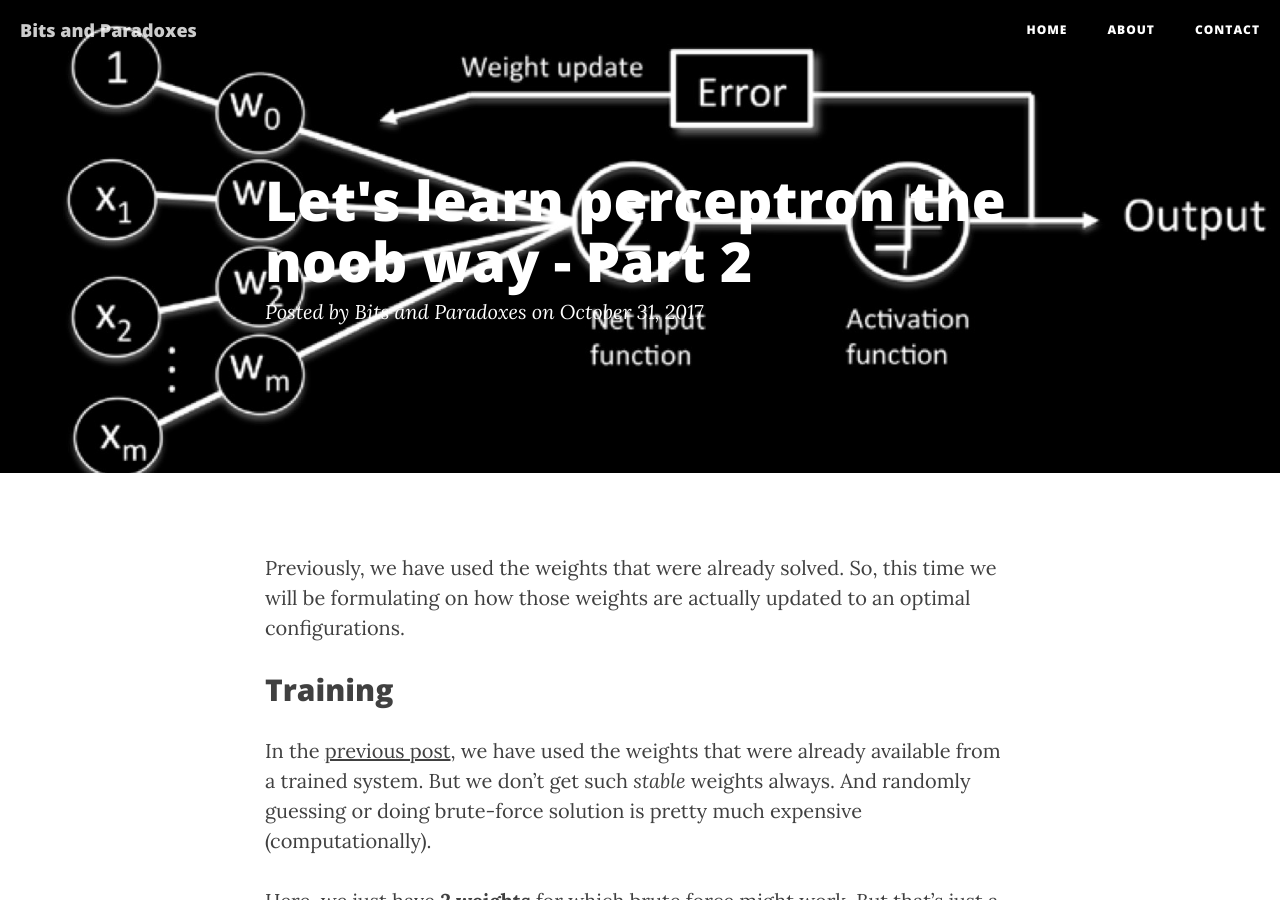
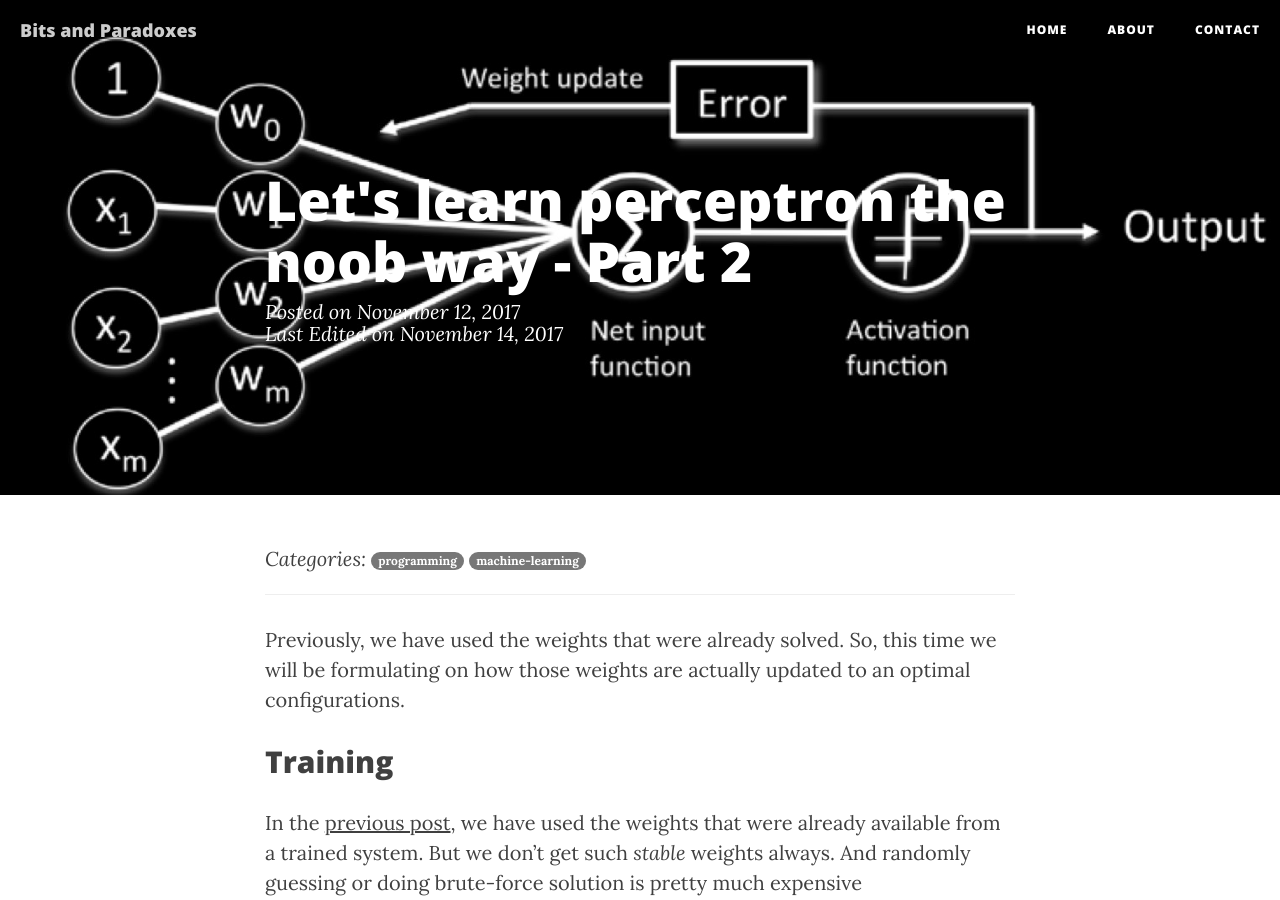
Before and after one commit to NISH1001/NISH1001.github.io, a Jekyll site: the page built from _posts/2017-11-13-perceptron-part-2.markdown, in a window 1280 px wide and 900 px high. Built offline with Jekyll 4.4.1, drawn with Linux system fonts in a browser that asks for light colours; nearby versions of some CDN libraries; comment, search, counter and statistics services are not loaded.

Commit message:
Show categories as badges

```diff
--- a/_config.yml
+++ b/_config.yml
@@ -22,7 +22,7 @@ markdown: kramdown
 highlighter: rouge
 #permalink: pretty
 permalink: /:year/:month/:day/:title.html
-paginate: 5
+paginate: 8
 exclude: ["less","node_modules","Gruntfile.js","package.json","README.md"]
 
 #gems: [jekyll-paginate, jekyll-feed]
--- a/_layouts/post.html
+++ b/_layouts/post.html
@@ -9,7 +9,15 @@ layout: default
             <div class="col-lg-8 col-lg-offset-2 col-md-10 col-md-offset-1">
                 <div class="post-heading">
                     <h1>{{ page.title }}</h1>
-                    <span class="meta">Posted by {% if page.author %}{{ page.author }}{% else %}{{ site.title }}{% endif %} on {{ page.date | date: "%B %-d, %Y" }}</span>
+                    <span class="meta">
+                        Posted on
+                        {{ page.date | date: "%B %-d, %Y" }}
+                        <br/>
+                        {% if page.last_edited_on %}
+                            Last Edited on
+                        {{ page.last_edited_on| date: "%B %-d, %Y" }}
+                        {% endif %}
+                    </span>
                 </div>
             </div>
         </div>
@@ -21,6 +29,17 @@ layout: default
     <div class="container">
         <div class="row">
             <div class="col-lg-8 col-lg-offset-2 col-md-10 col-md-offset-1">
+
+                <div>
+                    <em>Categories: </em>
+                    {% for category in page.categories %}
+                        <span class="badge">
+                            {{ category }}
+                        </span>
+                    {% endfor %}
+                </div>
+
+                <hr>
 
 				{{ content }}
 
--- a/_posts/2017-11-13-perceptron-part-2.markdown
+++ b/_posts/2017-11-13-perceptron-part-2.markdown
@@ -1,7 +1,8 @@
 ---
 layout: post
 title:  "Let's learn perceptron the noob way - Part 2"
-date:   2017-11-01 00:55:37 +0545
+date:   2017-11-13 00:01:00 +0545
+last_edited_on:   2017-11-14 00:01:00 +0545
 categories: programming machine-learning
 subtitle: "The  Weights are updated by using the error/deviation in predicted values."
 comments: true
```
Also changed, not shown: index.html (+14 -1 lines).
